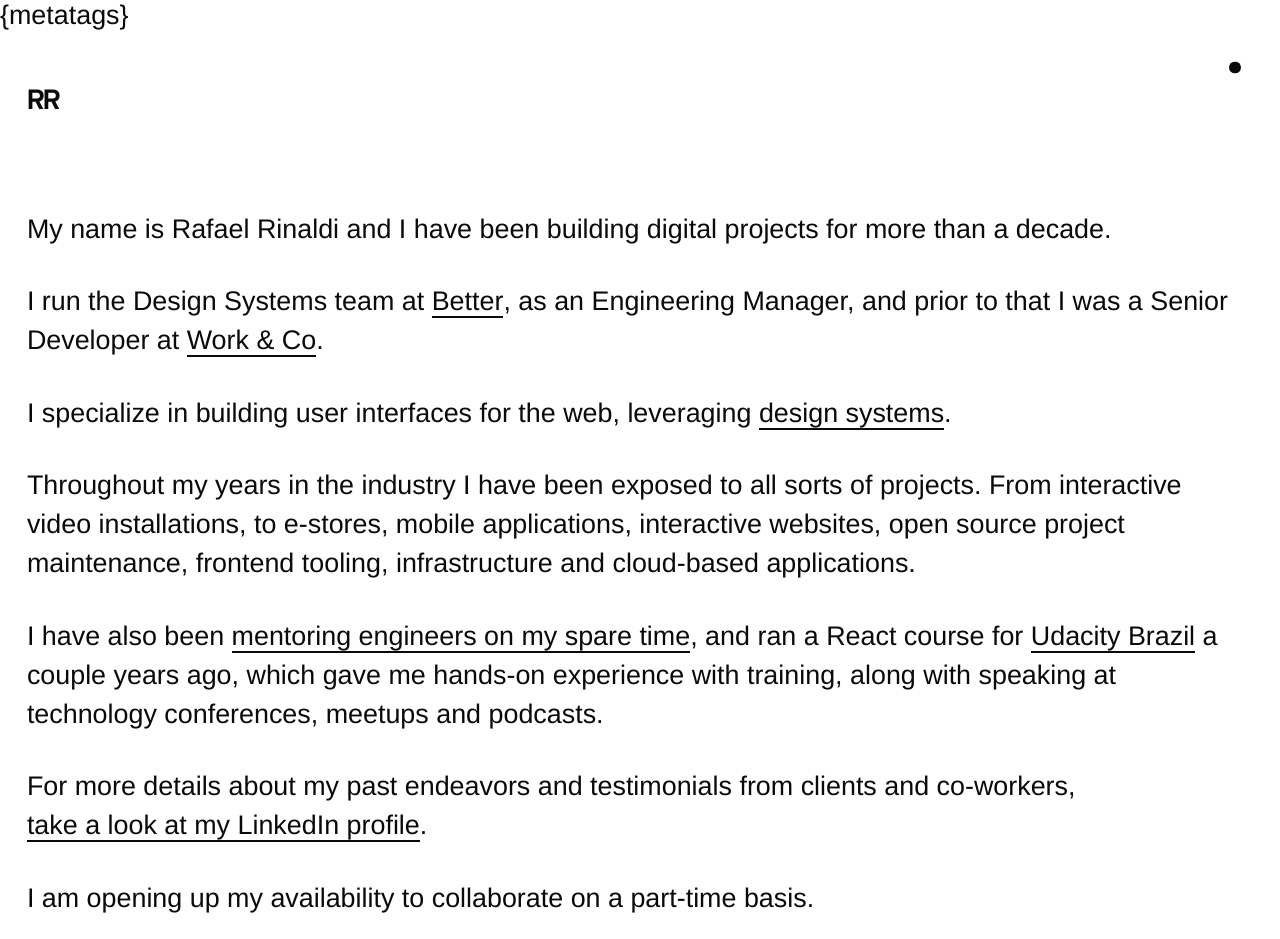
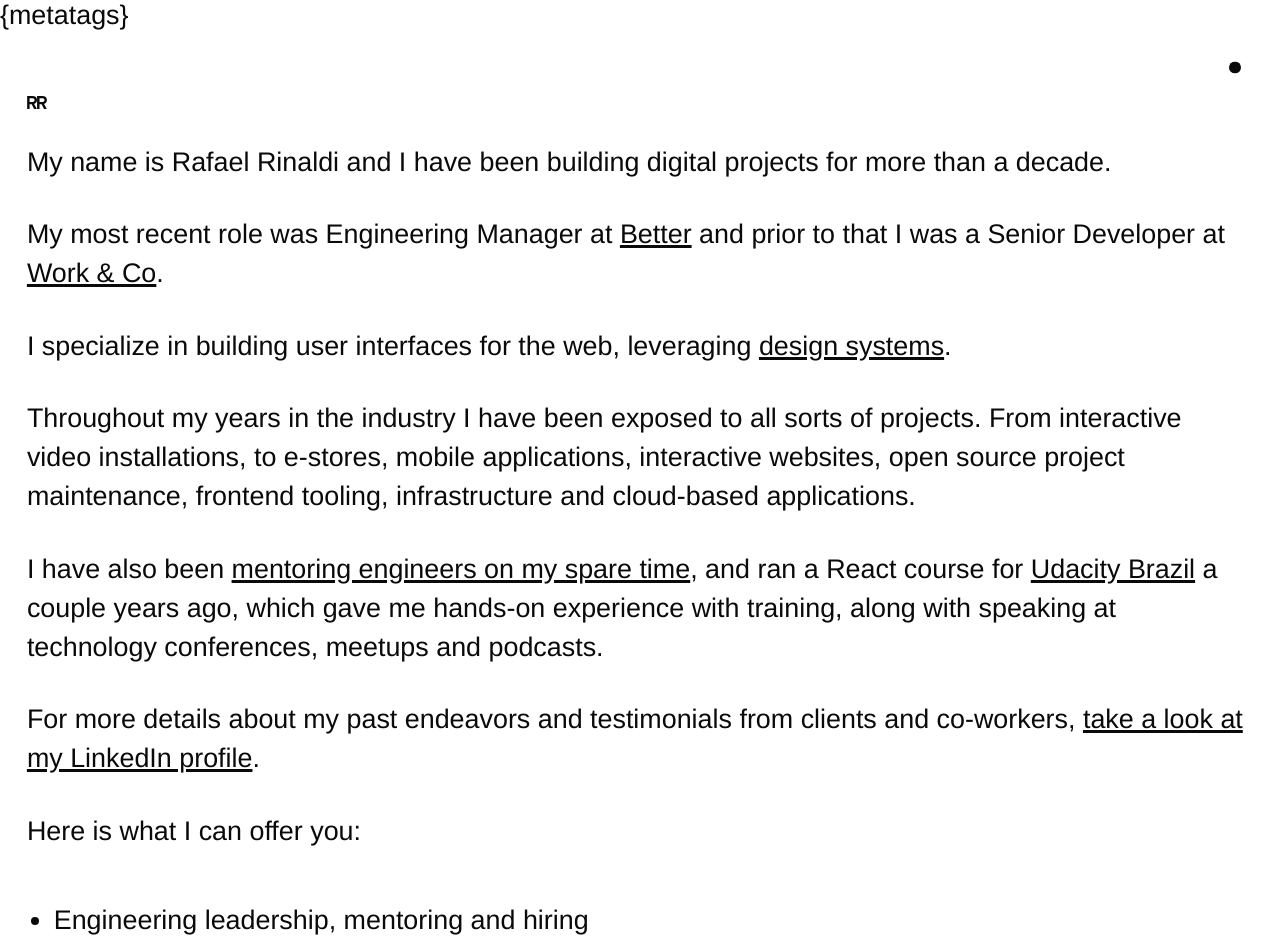
Before and after one commit to rafaelrinaldi/rafaelrinaldi.github.io, a website: page collab.dev.html in a window 1280 px wide. Shown: the top 939 px of the page. Drawn offline with Linux system fonts and the light colour scheme; files whose address does not match are found by name.

Commit message:
Fix image

```diff
--- a/30.dev.html
+++ b/30.dev.html
@@ -6,9 +6,7 @@
     <title>Rafael Rinaldi - 30</title>
 
     <link rel="preload" as="font" href="SpaceGrotesk.woff2" type="font/woff2" />
-    <link rel="preload" as="font" href="SpaceGrotesk.woff" type="font/woff" />
     <link rel="preload" as="font" href="SpaceGrotesk-Bold.woff2" type="font/woff2" />
-    <link rel="preload" as="font" href="SpaceGrotesk-Bold.woff" type="font/woff" />
     <link href="styles.css" rel="stylesheet" />
     <script defer src="scripts.js"></script>
 
@@ -57,12 +55,9 @@
     <article>
       <header>
         <a class="logo" href="/">
-          <svg xmlns="http://www.w3.org/2000/svg" viewBox="0 0 19 12">
+          <svg width="20" viewBox="0 0 108 70" style="fill:currentColor" xmlns="http://www.w3.org/2000/svg">
             <title>Rafael Rinaldi</title>
-            <g fill-rule="nonzero" style="fill:currentColor">
-              <path
-                d="M3.04 12V7.84h1.84L6.928 12h2.384L7.008 7.68a3.286 3.286 0 001.768-1.208c.443-.592.664-1.31.664-2.152 0-.704-.152-1.32-.456-1.848A3.192 3.192 0 007.72 1.24C7.181.947 6.56.8 5.856.8H.928V12H3.04zm2.608-6.064H3.04V2.72h2.608c.501 0 .907.144 1.216.432.31.288.464.677.464 1.168 0 .49-.155.883-.464 1.176-.31.293-.715.44-1.216.44zM12.04 12V7.84h1.84L15.928 12h2.384l-2.304-4.32a3.286 3.286 0 001.768-1.208c.443-.592.664-1.31.664-2.152 0-.704-.152-1.32-.456-1.848A3.192 3.192 0 0016.72 1.24C16.181.947 15.56.8 14.856.8H9.928V12h2.112zm2.608-6.064H12.04V2.72h2.608c.501 0 .907.144 1.216.432.31.288.464.677.464 1.168 0 .49-.155.883-.464 1.176-.31.293-.715.44-1.216.44z" />
-            </g>
+            <path fill-rule="evenodd" d="M54 22C54 27.2667 52.6 31.7667 49.8 35.5C47.0667 39.1667 43.4 41.6667 38.8 43L53.2 70H38.3L25.5 44H14V70H0.8V-4.76837e-06H31.6C36 -4.76837e-06 39.8667 0.933328 43.2 2.79999C46.6 4.6 49.2333 7.16666 51.1 10.5C53.0333 13.7667 54 17.6 54 22ZM14 32.1H30.3C33.4333 32.1 35.9667 31.2 37.9 29.4C39.8333 27.5333 40.8 25.0667 40.8 22C40.8 18.9333 39.8333 16.5 37.9 14.7C35.9667 12.9 33.4333 12 30.3 12H14V32.1ZM107.621 22C107.621 27.2667 106.221 31.7667 103.421 35.5C100.688 39.1667 97.0211 41.6667 92.4211 43L106.821 70H91.9211L79.1211 44H67.6211V70H54.4211V-4.76837e-06H85.2211C89.6211 -4.76837e-06 93.4878 0.933328 96.8211 2.79999C100.221 4.6 102.854 7.16666 104.721 10.5C106.654 13.7667 107.621 17.6 107.621 22ZM67.6211 32.1H83.9211C87.0544 32.1 89.5878 31.2 91.5211 29.4C93.4544 27.5333 94.4211 25.0667 94.4211 22C94.4211 18.9333 93.4544 16.5 91.5211 14.7C89.5878 12.9 87.0544 12 83.9211 12H67.6211V32.1Z" />
           </svg>
         </a>
 
--- a/collab.dev.html
+++ b/collab.dev.html
@@ -6,9 +6,7 @@
     <title>Rafael Rinaldi - Collab</title>
 
     <link rel="preload" as="font" href="SpaceGrotesk.woff2" type="font/woff2" />
-    <link rel="preload" as="font" href="SpaceGrotesk.woff" type="font/woff" />
     <link rel="preload" as="font" href="SpaceGrotesk-Bold.woff2" type="font/woff2" />
-    <link rel="preload" as="font" href="SpaceGrotesk-Bold.woff" type="font/woff" />
     <link href="styles.css" rel="stylesheet" />
     <script defer src="scripts.js"></script>
 
@@ -46,12 +44,9 @@
     <article>
       <header>
         <a class="logo" href="/">
-          <svg xmlns="http://www.w3.org/2000/svg" viewBox="0 0 19 12">
+          <svg width="20" viewBox="0 0 108 70" style="fill:currentColor" xmlns="http://www.w3.org/2000/svg">
             <title>Rafael Rinaldi</title>
-            <g fill-rule="nonzero" style="fill:currentColor">
-              <path
-                d="M3.04 12V7.84h1.84L6.928 12h2.384L7.008 7.68a3.286 3.286 0 001.768-1.208c.443-.592.664-1.31.664-2.152 0-.704-.152-1.32-.456-1.848A3.192 3.192 0 007.72 1.24C7.181.947 6.56.8 5.856.8H.928V12H3.04zm2.608-6.064H3.04V2.72h2.608c.501 0 .907.144 1.216.432.31.288.464.677.464 1.168 0 .49-.155.883-.464 1.176-.31.293-.715.44-1.216.44zM12.04 12V7.84h1.84L15.928 12h2.384l-2.304-4.32a3.286 3.286 0 001.768-1.208c.443-.592.664-1.31.664-2.152 0-.704-.152-1.32-.456-1.848A3.192 3.192 0 0016.72 1.24C16.181.947 15.56.8 14.856.8H9.928V12h2.112zm2.608-6.064H12.04V2.72h2.608c.501 0 .907.144 1.216.432.31.288.464.677.464 1.168 0 .49-.155.883-.464 1.176-.31.293-.715.44-1.216.44z" />
-            </g>
+            <path fill-rule="evenodd" d="M54 22C54 27.2667 52.6 31.7667 49.8 35.5C47.0667 39.1667 43.4 41.6667 38.8 43L53.2 70H38.3L25.5 44H14V70H0.8V-4.76837e-06H31.6C36 -4.76837e-06 39.8667 0.933328 43.2 2.79999C46.6 4.6 49.2333 7.16666 51.1 10.5C53.0333 13.7667 54 17.6 54 22ZM14 32.1H30.3C33.4333 32.1 35.9667 31.2 37.9 29.4C39.8333 27.5333 40.8 25.0667 40.8 22C40.8 18.9333 39.8333 16.5 37.9 14.7C35.9667 12.9 33.4333 12 30.3 12H14V32.1ZM107.621 22C107.621 27.2667 106.221 31.7667 103.421 35.5C100.688 39.1667 97.0211 41.6667 92.4211 43L106.821 70H91.9211L79.1211 44H67.6211V70H54.4211V-4.76837e-06H85.2211C89.6211 -4.76837e-06 93.4878 0.933328 96.8211 2.79999C100.221 4.6 102.854 7.16666 104.721 10.5C106.654 13.7667 107.621 17.6 107.621 22ZM67.6211 32.1H83.9211C87.0544 32.1 89.5878 31.2 91.5211 29.4C93.4544 27.5333 94.4211 25.0667 94.4211 22C94.4211 18.9333 93.4544 16.5 91.5211 14.7C89.5878 12.9 87.0544 12 83.9211 12H67.6211V32.1Z" />
           </svg>
         </a>
       </header>
@@ -62,7 +57,7 @@
         </p>
 
         <p class="spotlight">
-          I run the Design Systems team at <a href="https://better.com" target="_blank">Better</a>, as an Engineering Manager, and prior to that I was a Senior Developer at <wbr /><a href="https://work.co">Work &amp; Co</a>.
+          My most recent role was Engineering Manager at <a href="https://better.com" target="_blank">Better</a> and prior to that I was a Senior Developer at <wbr /><a href="https://work.co">Work &amp; Co</a>.
         </p>
 
         <p class="spotlight">
@@ -79,10 +74,6 @@
 
         <p>
           For more details about my past endeavors and testimonials from clients and co-workers, <a href="https://linkedin.com/in/rafaelrinaldi" target="_blank">take a look at my LinkedIn profile</a>.
-        </p>
-
-        <p>
-          I am opening up my availability to collaborate on a part-time basis.
         </p>
 
         <p id="services">
@@ -102,11 +93,7 @@
         </ul>
 
         <p>
-          If you think you or your team could benefit from us collaborating together, <a href="mailto:{emailSecret}">please send me an email</a>.
-        </p>
-
-        <p>
-          I am currently available for contract work until <time datetime="2021-10-31T24:00">late October, 2021</time>.
+          If you think you or your team could benefit from us collaborating together, <a href="mailto:{emailSecret}">send me an email</a>.
         </p>
       </main>
     </article>
--- a/data.json
+++ b/data.json
@@ -78,7 +78,7 @@
     "description": "Rafael Rinaldi is a Software Engineer with a passion for finding simple solutions to interesting problems.",
     "site": "@rafaelrinaldi",
     "card": "summary_large_image",
-    "image": "https://rinaldi.io/rr.png"
+    "image": "./rr.png"
   },
   "og": {
     "locale": "en_US"
--- a/styles.css
+++ b/styles.css
@@ -58,32 +58,14 @@
   margin-bottom: 1.25rem;
 }
 
-a,
-abbr {
+a, abbr {
   color: currentColor;
-  text-decoration: none !important;
-  display: inline-block;
-  position: relative;
+  text-decoration-thickness: 0.125em;
+  text-underline-offset: 1.5px;
 }
 
-a:not(:hover)::after,
-abbr::after {
-  position: absolute;
-  content: '';
-  width: 100%;
-  height: 2px;
-  left: 0;
-  bottom: 0;
-  transform: translateY(-3px);
-  border-bottom-color: currentColor;
-  border-bottom-width: 2px;
-}
-
-a:not(.logo):not(:hover)::after {
-  border-bottom-style: solid;
-}
-abbr::after {
-  border-bottom-style: dotted;
+abbr {
+  text-decoration-style: dotted;
 }
 
 a:not(.logo):hover {
```
Also changed, not shown: index.dev.html (+0 -2 lines), rr.png (added).
